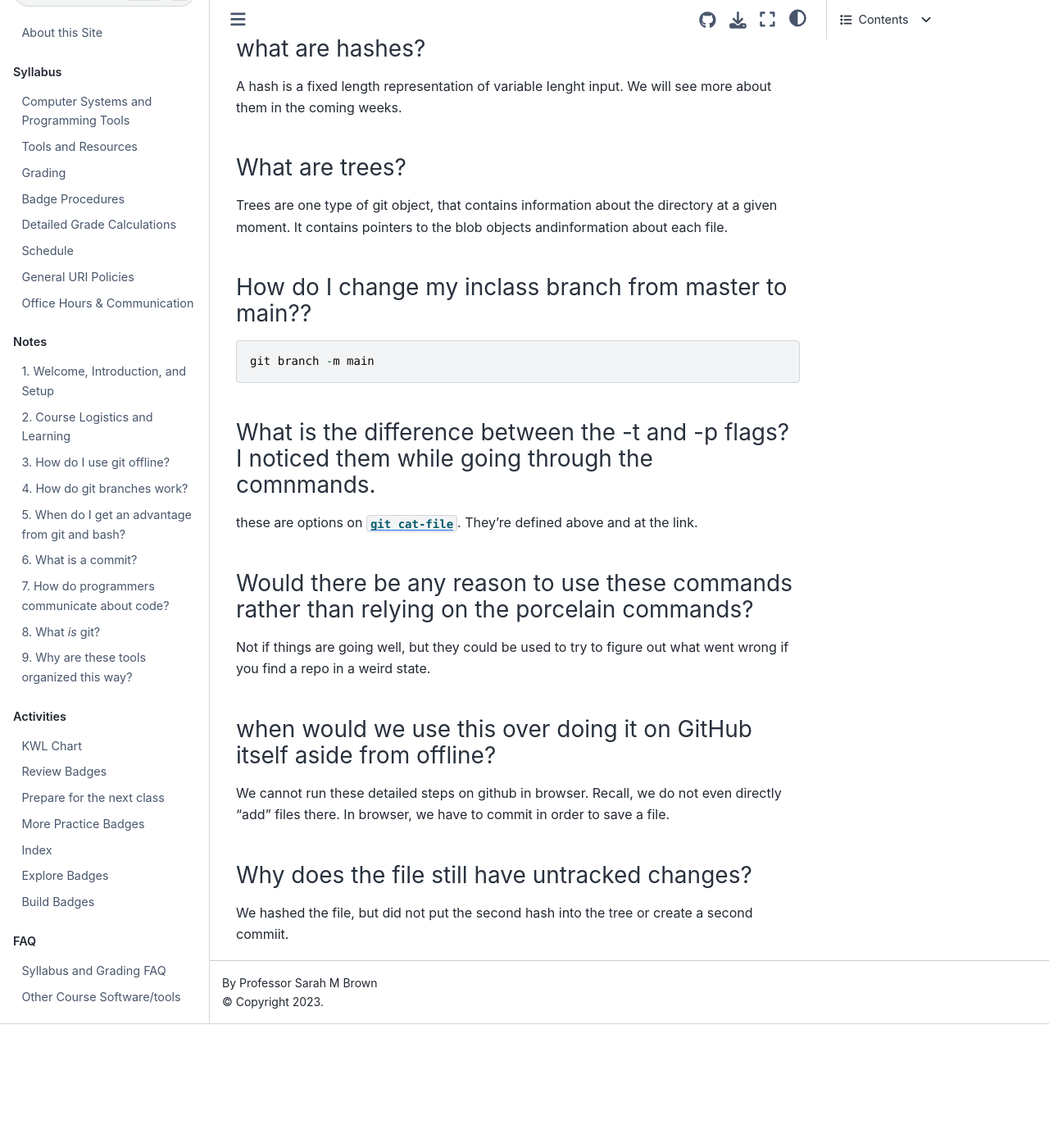
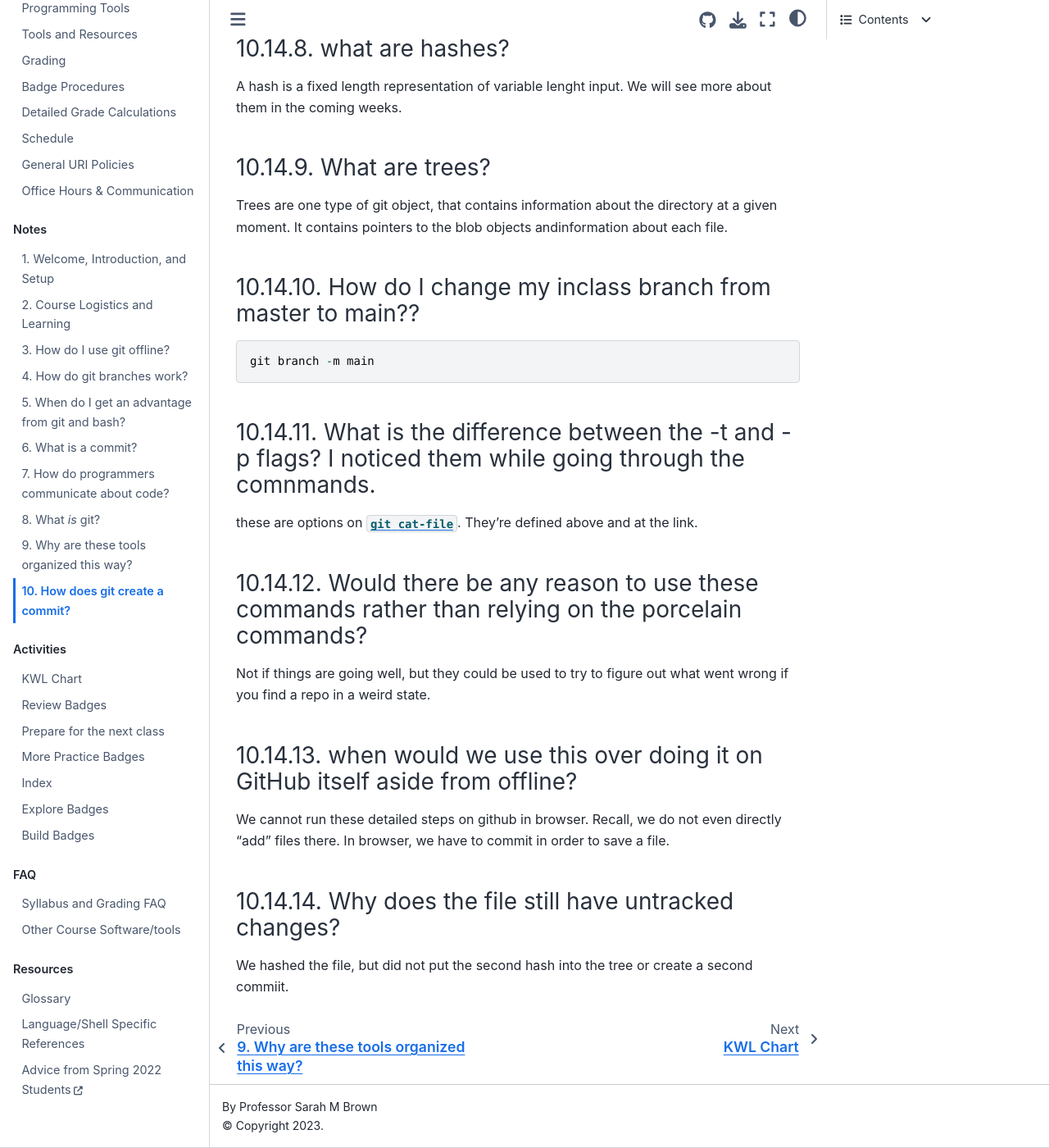
Before and after one commit to introcompsys/fall2023, a Jupyter Book: the page built from notes/2023-10-12.md, in a window 1280 px wide and 1400 px high, scrolled down 21356 px. Shown: the whole window at 82% size. Built offline with Jupyter Book 1.0.4 settings and Sphinx 7.4.7 and the Sphinx Book theme 1.1.4, drawn with Linux system fonts in a browser that asks for light colours; pages that are not in the unit, such as notebooks, are missing from menus; before the commit the page ends 22605 px from its top, so only the background shows below that; some of the changed text lies outside the part shown.

Commit message:
link notes

```diff
--- a/_toc.yml
+++ b/_toc.yml
@@ -25,6 +25,7 @@
       - file: notes/2023-09-28
       - file: notes/2023-10-03
       - file: notes/2023-10-05
+      - file: notes/2023-10-12
   - caption: Activities
     chapters:
     - file: activities/kwl
```
